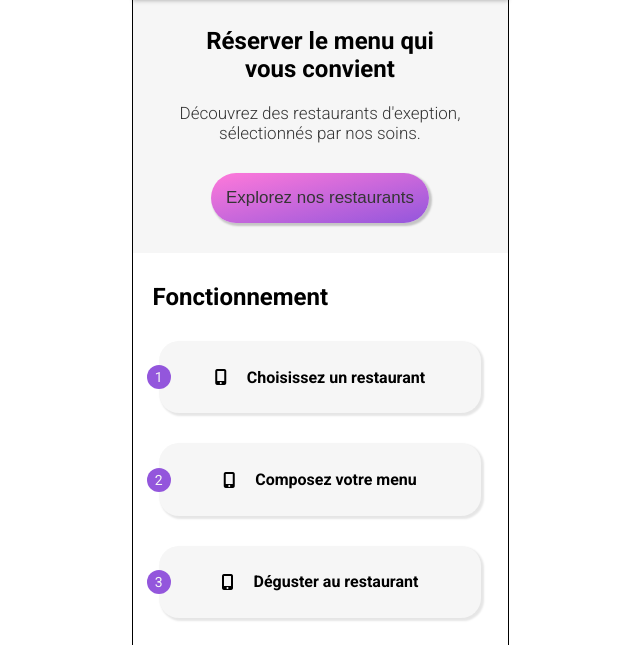
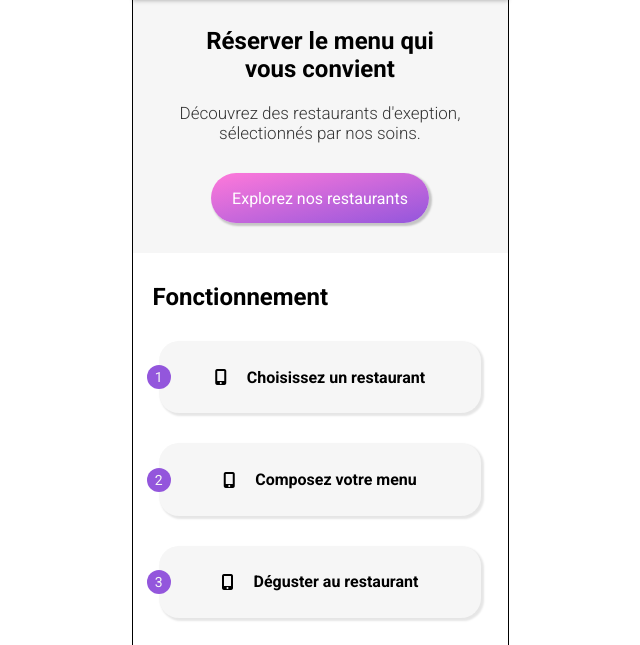
Before and after one commit to dcsapp/oc_projet3_ohmyfood, a website: page index.html in a window 1280 px wide. Shown: the part 117-762 px from the top of the page, without its empty margins (320-960 px from the left). Drawn offline with Linux system fonts and the light colour scheme; a web font is replaced by a local one.

Commit message:
button text color

```diff
--- a/index.html
+++ b/index.html
@@ -55,7 +55,9 @@
       <!-- hero / operation / restaurants -->
       <section class="hero">
         <div class="hero__details">
-          <h1 class="hero__details__title">Réserver le menu qui vous convient</h1>
+          <h1 class="hero__details__title">
+            Réserver le menu qui vous convient
+          </h1>
           <p class="hero__details__subtitle">
             Découvrez des restaurants d'exeption, sélectionnés par nos soins.
           </p>
@@ -63,7 +65,7 @@
         <div class="hero__explore">
           <a href="#">
             <button class="hero__explore__btn">
-              <p class="hero__explore__btn_text">Explorez nos restaurants</p>
+              <p class="hero__explore__btn__text">Explorez nos restaurants</p>
             </button>
           </a>
         </div>
```
